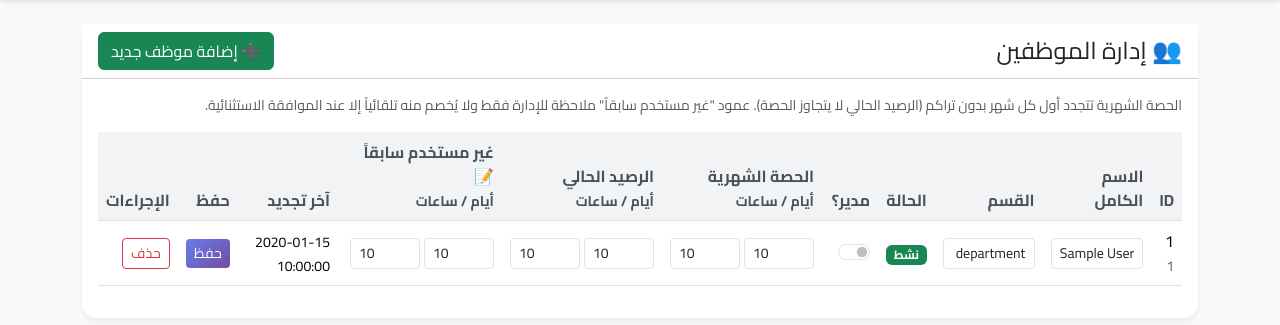
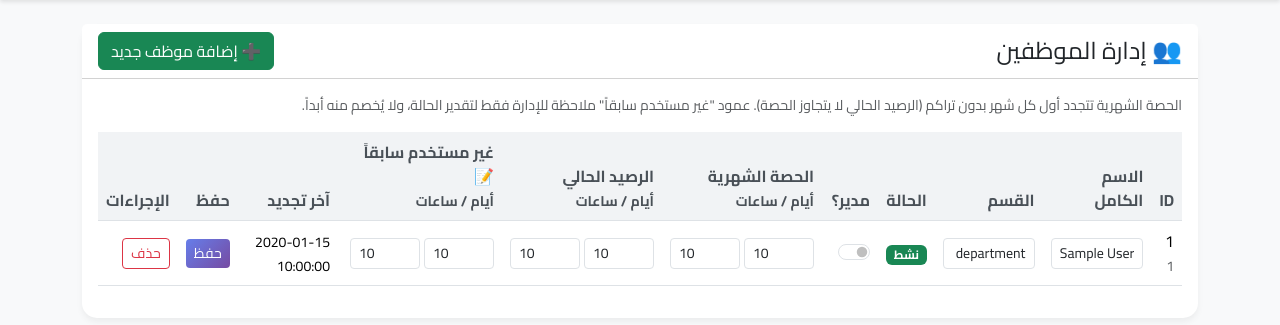
Before and after one commit to AhmedAlwaadh89/leave-bot, a Flask app: template templates/employees.html in a window 1280 px wide. Shown: the part 56-381 px from the top of the page. Run offline with Flask 3, Linux system fonts and the light colour scheme; the template is opened without the code that fills it: most values are stand-ins (such as "Sample title", 1, 10 or a date in 2020).

Commit message:
Fix leftover wording about exceptional approval on employees page
Co-Authored-By: Claude Fable 5.1 <noreply@anthropic.com>
Claude-Session: https://claude.ai/code/session_01P7CDv2B559bw49UDbPfcsr

```diff
--- a/templates/employees.html
+++ b/templates/employees.html
@@ -20,7 +20,7 @@
             <div class="card-body">
                 <p class="text-muted small mb-3">
                     الحصة الشهرية تتجدد أول كل شهر بدون تراكم (الرصيد الحالي لا يتجاوز الحصة).
-                    عمود "غير مستخدم سابقاً" ملاحظة للإدارة فقط ولا يُخصم منه تلقائياً إلا عند الموافقة الاستثنائية.
+                    عمود "غير مستخدم سابقاً" ملاحظة للإدارة فقط لتقدير الحالة، ولا يُخصم منه أبداً.
                 </p>
                 <div class="table-responsive">
                     <table class="table table-hover align-middle">
```
